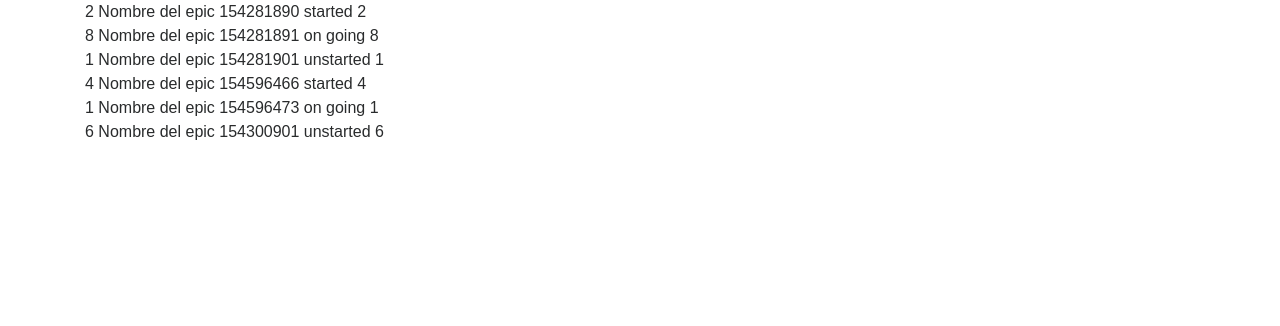
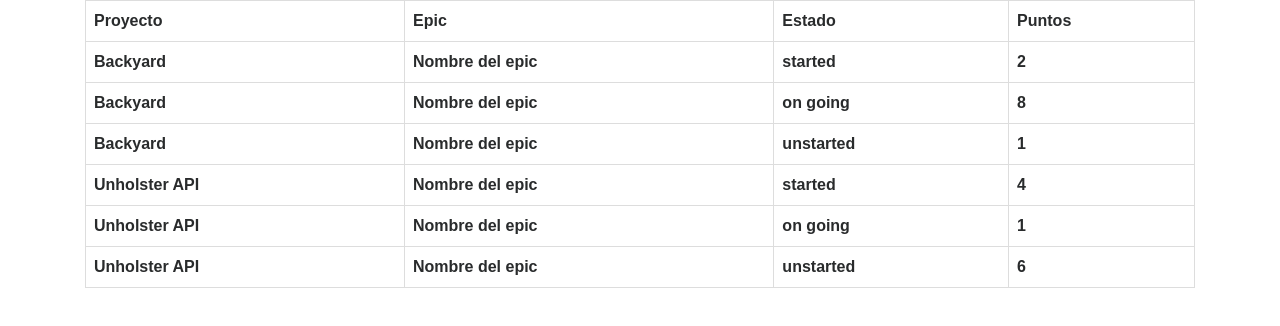
Before and after one commit to ValLR/BinnacleMockup, a React app: page / in a window 1280 px wide. Built offline with nearby package versions, Linux system fonts and the light colour scheme.

Commit message:
just table

```diff
--- a/src/components/App.js
+++ b/src/components/App.js
@@ -1,15 +1,5 @@
 import React, { Component } from 'react';
-import pivotalData from '../data/pivmock.json';
-console.log(
-	pivotalData.data[0].projects[0].canonicalName,
-	pivotalData.data[0].projects[0].stories[0],
-	pivotalData.data[0].projects[0].stories[1],
-	pivotalData.data[0].projects[0].stories[2]);
-console.log(
-	pivotalData.data[0].projects[1].canonicalName,
-	pivotalData.data[0].projects[1].stories[0],
-	pivotalData.data[0].projects[1].stories[1],
-	pivotalData.data[0].projects[1].stories[2]);
+import BinnaclePage from './BinnaclePage'
 
 class App extends Component {
   render() {
@@ -19,61 +9,4 @@
   }
 }
 
-class BinnaclePage extends Component {
-
-	render() {
-
-		return(
-			pivotalData.data[0].projects.map((project) =>
-				<BinnacleTable projectTitle={project.canonicalName} project={project} />
-			)
-		)
-	}
-}
-
-
-class BinnacleTable extends Component {
-
-/*	render() {
-
-		return(
-			<div>
-				<ProjectTable projectTitle={this.props.project.name} project={this.props.project}/>
-			</div>
-		)
-	}
-*/
-	render() {
-		return(
-			this.props.project.stories.map((story) =>
-				<StoryRow epic={story.epic} id={story.id} pivState={story.state} points={story.points} project={this.props.project} />
-			)
-		)
-	}
-
-}
-
-
-class StoryRow extends Component {
-	constructor(props) {
-		super(props)
-		this.state = {
-			points:0,
-		}
-	}
-	componentDidMount() {
-		this.setState({
-			points:this.props.points,
-		})
-	}
-
-	render() {
-		return(
-			<div>
-				{this.state.points+' '+this.props.epic +' '+this.props.id+' '+this.props.pivState+' '+this.props.points}
-			</div>
-		)
-	}
-}
-
 export default App;
--- /dev/null
+++ b/src/components/BinnaclePage.js
@@ -0,0 +1,16 @@
+import React, { Component } from 'react';
+import pivotalData from '../data/pivmock.json';
+import BinnacleTable from './BinnacleTable'
+
+class BinnaclePage extends Component {
+	render() {
+
+		return(
+			<div>
+				<BinnacleTable />
+			</div>
+		)
+	}
+}
+
+export default BinnaclePage
--- /dev/null
+++ b/src/components/BinnacleTable.js
@@ -0,0 +1,32 @@
+import React, { Component } from 'react';
+import pivotalData from '../data/pivmock.json';
+import StoryRow from './StoryRow'
+
+class BinnacleTable extends Component {
+
+	render() {
+		let points = 0;
+
+		return(
+		    <table>
+		    	<thead>
+		    		<tr>
+		        		<th>Proyecto</th>
+		        		<th>Epic</th>
+		        		<th>Estado</th>
+		        		<th>Puntos</th>
+		        	</tr>
+		      	</thead>
+				{pivotalData.data[0].projects.map((project) =>
+					project.stories.map((story) =>
+
+					<StoryRow key={story.id} project={project.canonicalName} epic={story.epic} pivState={story.state} points={story.points} />
+				)
+			)}
+		    </table>
+
+		)
+	}
+}
+
+export default BinnacleTable
--- /dev/null
+++ b/src/components/StoryRow.js
@@ -0,0 +1,41 @@
+import React, { Component } from 'react';
+
+
+class StoryRow extends Component {
+
+	constructor(props) {
+		super(props)
+		this.state= {
+			project:"",
+			epic:"",
+			pivState:"",
+			points:"",
+		}
+	}
+
+	componentDidMount() {
+		this.setState({
+			project:this.props.project,
+			epic:this.props.epic,
+			pivState:this.props.pivState,
+			points:this.props.points,
+		})
+	}
+
+
+	render() {
+
+		return (
+			<tbody>
+				<tr>
+					<th>{this.props.project}</th>
+					<th>{this.props.epic}</th>
+					<th>{this.props.pivState}</th>
+					<th>{this.props.points}</th>
+				</tr>
+			</tbody>
+		)
+	}
+}
+
+export default StoryRow
--- a/src/index.css
+++ b/src/index.css
@@ -3,3 +3,14 @@
   padding: 0;
   font-family: sans-serif;
 }
+table {
+    font-family: arial, sans-serif;
+    border-collapse: collapse;
+    width: 100%;
+}
+
+td, th {
+    border: 1px solid #dddddd;
+    text-align: left;
+    padding: 8px;
+}
```
Also changed, not shown: public/index.html (+1 -0 lines), src/components/Appv-1.js (added, +79 -0 lines), src/components/Appv-2.js (added, +43 -0 lines), src/components/drag-n-drop.js (added, +41 -0 lines), package.json (line endings or trailing spaces).
